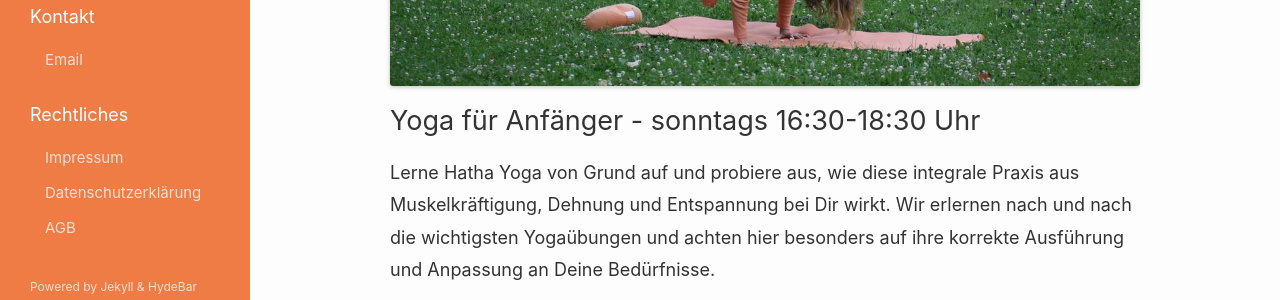
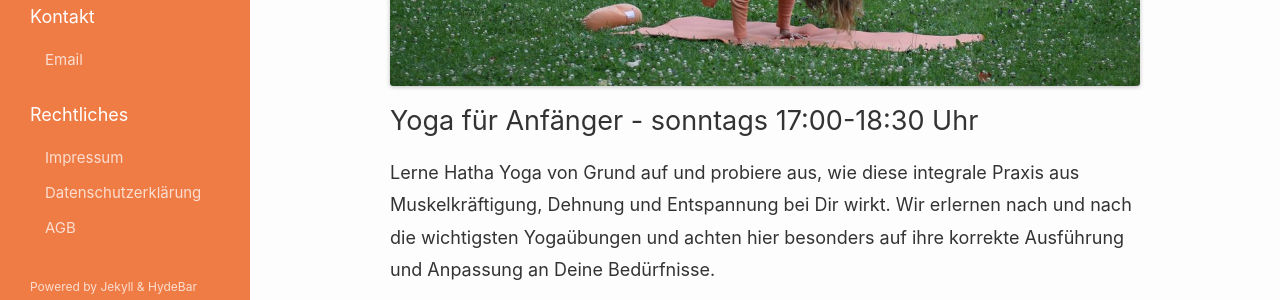
Before and after one commit to openyoga/openyoga.github.io, a Jekyll site: the page built from kurse.md, in a window 1280 px wide and 900 px high. Shown: the part 260-560 px from the top of the window. Built offline with Jekyll 4.4.1, drawn with Linux system fonts in a browser that asks for light colours.

Commit message:
corrected course time

```diff
--- a/kurse.md
+++ b/kurse.md
@@ -7,7 +7,7 @@ sidebar: 3
 ![Die Krähe](/assets/images/kraehe.jpg){:.w70}
 
 {:#anfaengeryoga}
-## Yoga für Anfänger - sonntags 16:30-18:30 Uhr
+## Yoga für Anfänger - sonntags 17:00-18:30 Uhr
 Lerne Hatha Yoga von Grund auf und probiere aus, wie diese integrale Praxis aus Muskelkräftigung, Dehnung und Entspannung bei Dir wirkt. Wir erlernen nach und nach die wichtigsten Yogaübungen und achten hier besonders auf ihre korrekte Ausführung und Anpassung an Deine Bedürfnisse.
 
 {:#rueckenyoga}
```
